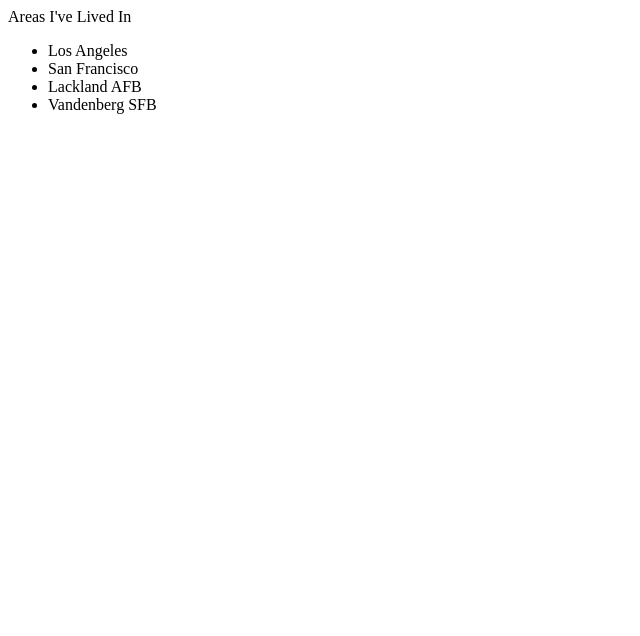
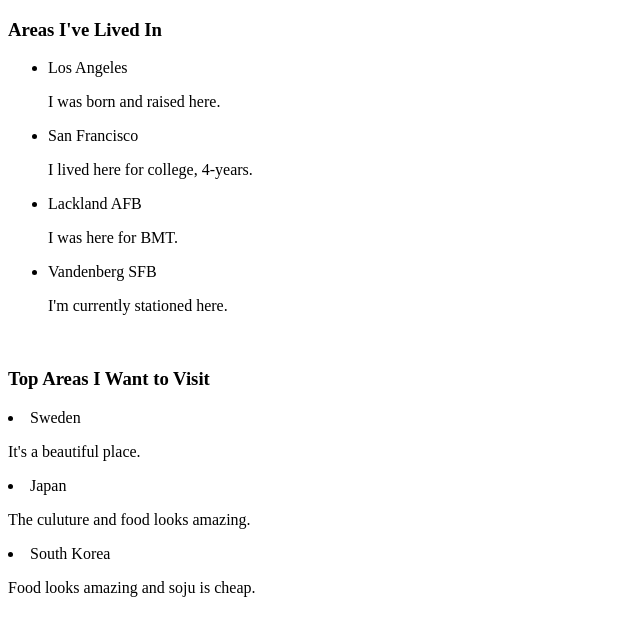
Before and after one commit to dwu05/HTML-index-exercises, a plain HTML site: page index.html in a window 1280 px wide. Shown: the whole page, without its empty margins (0-640 px from the left). Drawn offline with Linux system fonts and the light colour scheme.

Commit message:
added reasons for areas

```diff
--- a/index.html
+++ b/index.html
@@ -6,12 +6,24 @@
       </title>
     </head>
     <body>
-      Areas I've Lived In
+      <h3>Areas I've Lived In</h3>
       <ul>
         <li>Los Angeles</li>
+          <p>I was born and raised here.</p>
         <li>San Francisco</li>
+          <p>I lived here for college, 4-years.</p>
         <li>Lackland AFB</li>
+          <p>I was here for BMT.</p>
         <li>Vandenberg SFB</li>
+          <p>I'm currently stationed here.</p>
       </ul>
+      <br>
+      <h3>Top Areas I Want to Visit</h3>
+        <li>Sweden</li>
+          <p>It's a beautiful place.</p>
+        <li>Japan</li>
+          <p>The culuture and food looks amazing.</p>
+        <li>South Korea</li>
+          <p>Food looks amazing and soju is cheap.</p>
     </body>
 </html>
```
Also changed, not shown: 1 other file.
